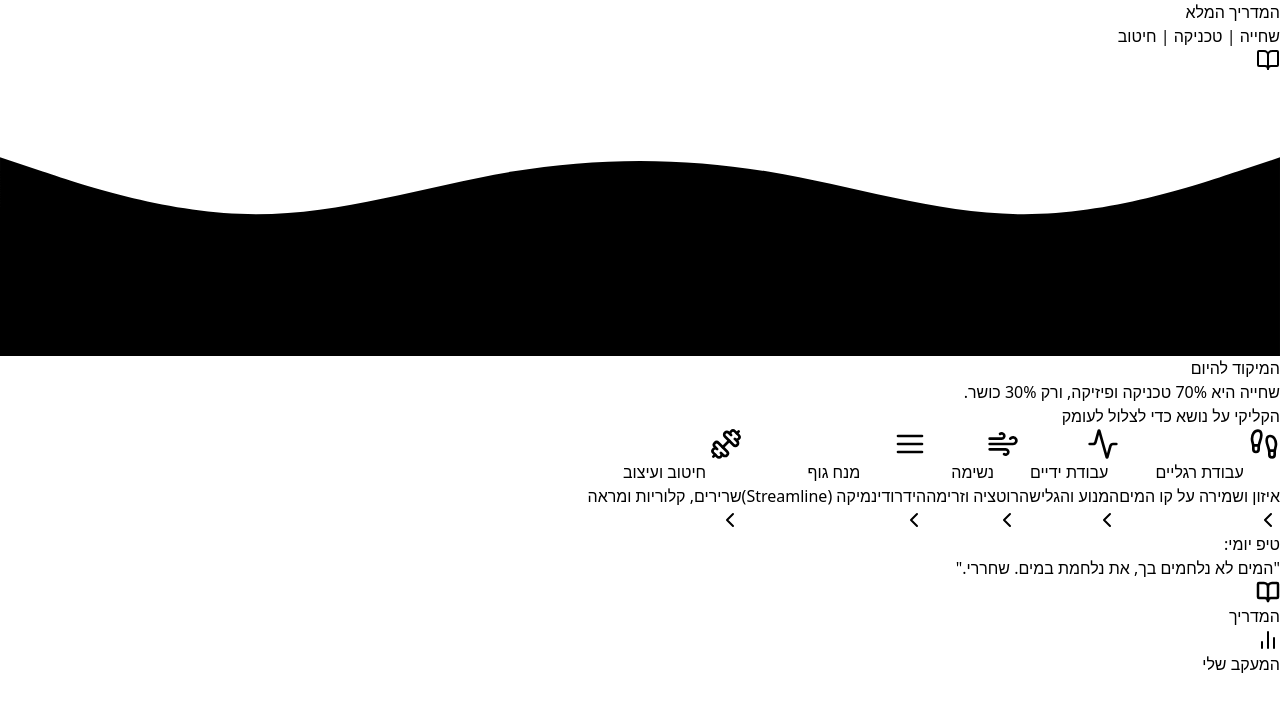
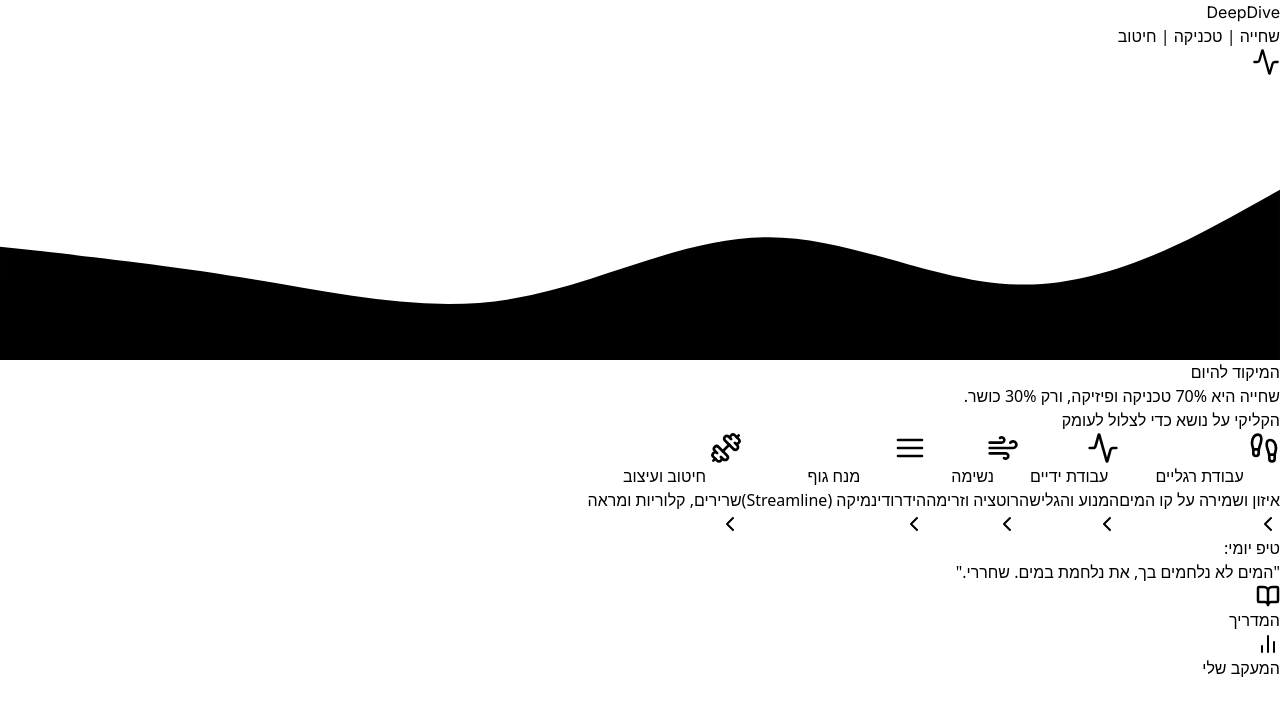
Before and after one commit to adikobi/DeepDive, a React (Vite) app: page / in a window 1280 px wide. Shown: the top 716 px of the page. Built offline with nearby package versions, Linux system fonts and the light colour scheme.

Commit message:
improve appearance

```diff
--- a/src/App.jsx
+++ b/src/App.jsx
@@ -1017,31 +1017,34 @@ const SwimGuide = () => {
   const activeData = SECTIONS_DATA.find(s => s.id === activeSection);
 
   return (
-    <div className="min-h-screen bg-slate-50 font-sans text-slate-800" dir="rtl">
+    <div className="min-h-screen bg-gray-50 flex justify-center font-sans text-slate-800" dir="rtl">
+
+      {/* Phone Container */}
+      <div className="w-full max-w-md bg-slate-50 h-full min-h-screen shadow-2xl relative overflow-hidden">
 
         {/* Wave Header */}
-      <header className="relative bg-gradient-to-r from-blue-600 to-cyan-500 text-white shadow-xl overflow-hidden pb-8">
-        <div className="max-w-md mx-auto p-6 relative z-10">
-          <div className="flex justify-between items-start">
+        <header className="relative bg-gradient-to-br from-blue-900 via-blue-700 to-blue-500 text-white shadow-lg overflow-hidden pb-10">
+          <div className="p-6 relative z-10">
+            <div className="flex justify-between items-center">
               <div>
-                <h1 className="text-3xl font-black tracking-tight mb-1">המדריך המלא</h1>
-                <p className="text-blue-100 text-sm opacity-90 font-medium">שחייה | טכניקה | חיטוב</p>
+                  <h1 className="text-4xl font-black tracking-tighter mb-0" style={{fontFamily: "'Inter', sans-serif"}}>DeepDive</h1>
+                  <p className="text-blue-100 text-sm font-medium opacity-90 tracking-wide mt-1">שחייה | טכניקה | חיטוב</p>
               </div>
-            <div className="bg-white/20 backdrop-blur-sm p-2 rounded-full">
-                <BookOpen size={24} className="text-white" />
+              <div className="bg-white/10 backdrop-blur-md p-3 rounded-2xl border border-white/20 shadow-inner">
+                  <Activity size={28} className="text-white" />
               </div>
             </div>
           </div>
 
           {/* Decorative Wave SVG */}
-        <div className="absolute bottom-0 left-0 right-0">
-            <svg viewBox="0 0 1440 320" className="w-full h-auto block opacity-30 text-white fill-current">
-                <path d="M0,96L48,112C96,128,192,160,288,160C384,160,480,128,576,112C672,96,768,96,864,112C960,128,1056,160,1152,160C1248,160,1344,128,1392,112L1440,96L1440,320L1392,320C1344,320,1248,320,1152,320C1056,320,960,320,864,320C768,320,672,320,576,320C480,320,384,320,288,320C192,320,96,320,48,320L0,320Z"></path>
+          <div className="absolute bottom-0 left-0 right-0 translate-y-1">
+              <svg viewBox="0 0 1440 320" className="w-full h-auto block opacity-40 text-slate-50 fill-current">
+                  <path d="M0,192L48,197.3C96,203,192,213,288,229.3C384,245,480,267,576,250.7C672,235,768,181,864,181.3C960,181,1056,235,1152,234.7C1248,235,1344,181,1392,154.7L1440,128L1440,320L1392,320C1344,320,1248,320,1152,320C1056,320,960,320,864,320C768,320,672,320,576,320C480,320,384,320,288,320C192,320,96,320,48,320L0,320Z"></path>
               </svg>
           </div>
         </header>
 
-      <main className="max-w-md mx-auto p-4 -mt-4 relative z-20">
+        <main className="p-4 -mt-6 relative z-20 pb-24">
 
           {view === 'guide' && !activeSection && (
               <GuideView onSectionClick={setActiveSection} />
@@ -1058,10 +1061,10 @@ const SwimGuide = () => {
         </main>
 
         {/* Bottom Navigation */}
-      <div className="fixed bottom-0 left-0 right-0 bg-white border-t border-slate-200 p-3 shadow-lg z-30 flex justify-around items-center text-xs font-bold text-slate-400">
+        <div className="absolute bottom-0 left-0 right-0 bg-white/95 backdrop-blur-lg border-t border-slate-200 p-3 shadow-[0_-4px_6px_-1px_rgba(0,0,0,0.05)] z-30 flex justify-around items-center text-xs font-bold text-slate-400">
             <button
               onClick={() => {setView('guide'); setActiveSection(null)}}
-            className={`flex flex-col items-center gap-1 ${view === 'guide' ? 'text-blue-600' : 'hover:text-slate-600'}`}
+              className={`flex flex-col items-center gap-1 transition-colors ${view === 'guide' ? 'text-blue-600 scale-105' : 'hover:text-slate-600'}`}
             >
                 <BookOpen size={24} strokeWidth={view === 'guide' ? 2.5 : 2} />
                 המדריך
@@ -1071,14 +1074,15 @@ const SwimGuide = () => {
 
             <button
               onClick={() => setView('stats')}
-            className={`flex flex-col items-center gap-1 ${view === 'stats' ? 'text-blue-600' : 'hover:text-slate-600'}`}
+              className={`flex flex-col items-center gap-1 transition-colors ${view === 'stats' ? 'text-blue-600 scale-105' : 'hover:text-slate-600'}`}
             >
                 <BarChart2 size={24} strokeWidth={view === 'stats' ? 2.5 : 2} />
                 המעקב שלי
             </button>
         </div>
-
+      </div>
       <style>{`
+        @import url('https://fonts.googleapis.com/css2?family=Inter:wght@400;700;900&display=swap');
         @keyframes fade-in {
           from { opacity: 0; transform: translateY(5px); }
           to { opacity: 1; transform: translateY(0); }
```
Lines whose indentation alone changed are shown as unchanged.
